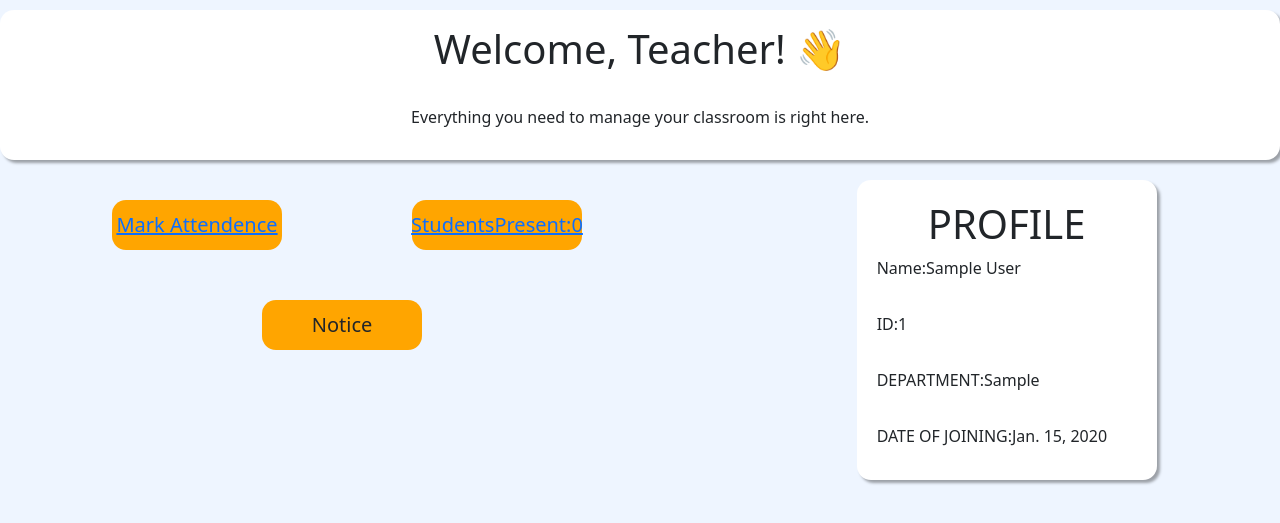
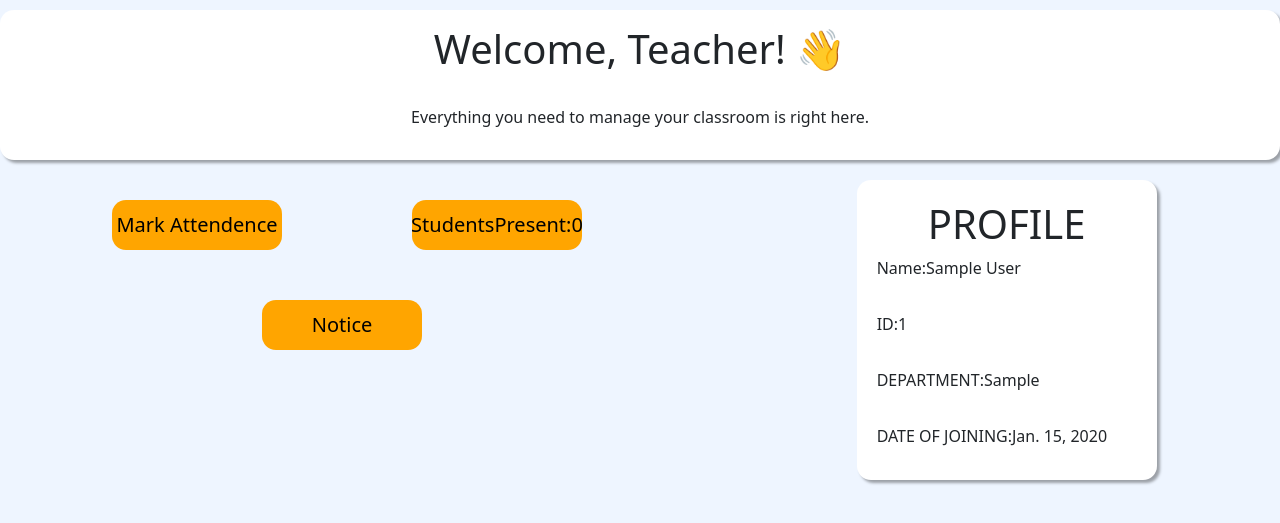
Before and after one commit to bunny569/student-management-system, a Django app: page /teacherdashboard/ in a window 1280 px wide. Shown: the part 58-581 px from the top of the page. Run offline with Django 5.2, Linux system fonts and the light colour scheme; a user stored in the database is signed in; tables that the repository leaves empty hold one stand-in row (values such as "Sample post").

Commit message:
modified teacherdashboard css

```diff
--- a/app/static/css/style.css
+++ b/app/static/css/style.css
@@ -170,6 +170,8 @@ body{
     font-size:20px;
     cursor:pointer;
     transition:120ms ease;
+    text-decoration:none;
+    color:black;
 
 }
 
@@ -190,6 +192,8 @@ scale:1.25;
     cursor:pointer;
     transition:120ms ease;
     margin-left:150px;
+    text-decoration:none;
+    color:black;
 }
 .grid3:hover{
     scale:1.25;
--- a/app/templates/teacherdashboard.html
+++ b/app/templates/teacherdashboard.html
@@ -9,8 +9,8 @@
  <div class="section">
    <div class="container">
     <a class="grid" href="{% url 'attendence' %}">Mark Attendence</a>
-    <a class="grid">StudentsPresent:{{ studentcount }}</a>
-    <h1 class="grid3" href="{% url 'notice' %}"> Notice</h1>
+    <h1 class="grid">StudentsPresent:{{ studentcount }}</h1>
+    <a class="grid3" href="{% url 'notice' %}"> Notice</a>
 
   </div>
   <div class="teacher-profile">
```
